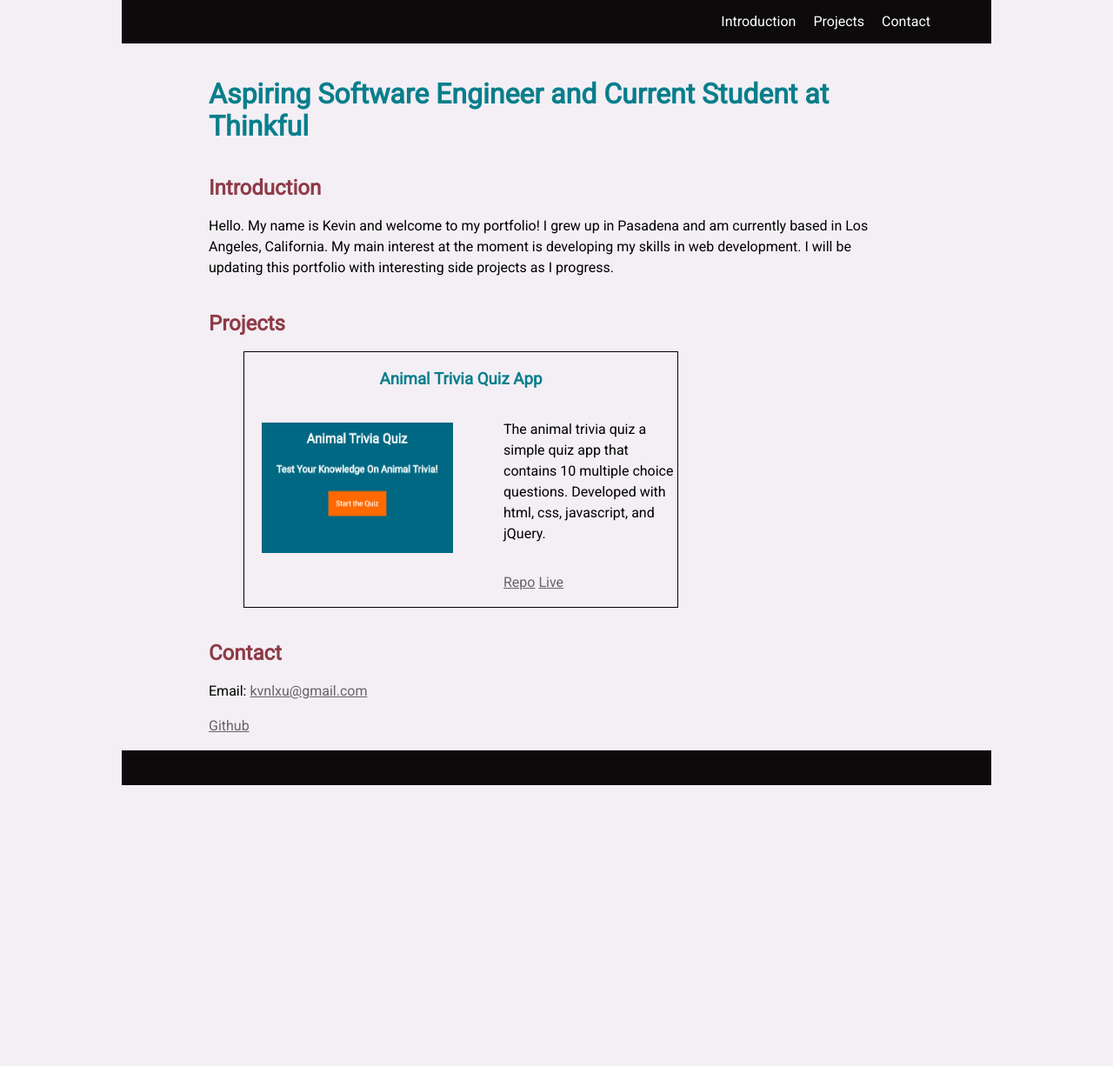
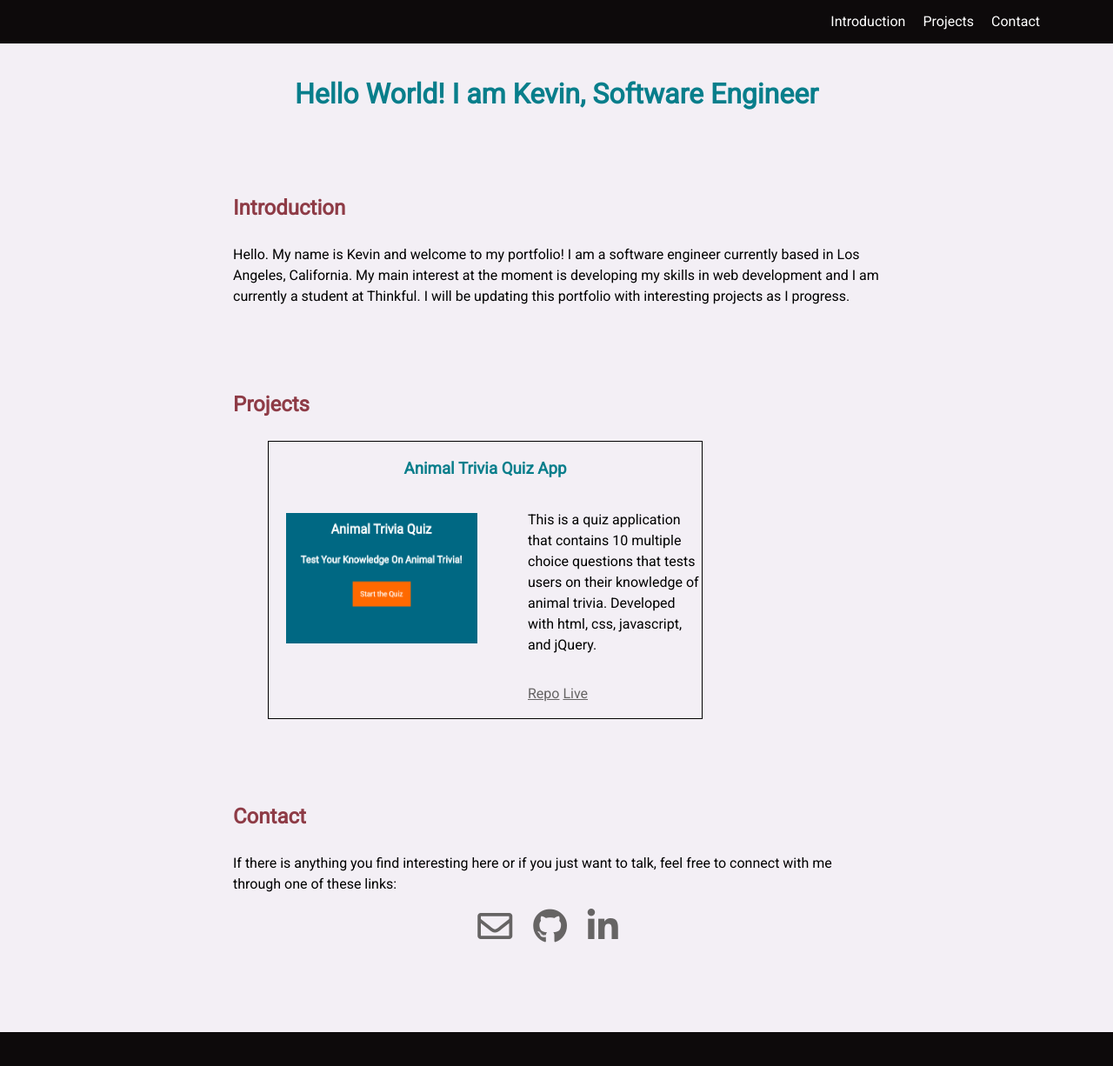
Before and after one commit to kvnlxu/portfolio, a plain HTML site: page index.html in a window 1280 px wide. Shown: the whole page at 87% size. Before the commit the page ends 903 px from the top, so only its background shows below. Drawn offline with nearby package versions, Linux system fonts and the light colour scheme.

Commit message:
added icons for contact

```diff
--- a/index.html
+++ b/index.html
@@ -6,11 +6,12 @@
     <title>Kevin Xu Portfolio</title>
     <link rel="stylesheet" href="https://cdnjs.cloudflare.com/ajax/libs/normalize/4.2.0/normalize.min.css">
     <link href="https://fonts.googleapis.com/css?family=Roboto" rel="stylesheet">
+    <link rel="stylesheet" href="https://use.fontawesome.com/releases/v5.8.1/css/all.css" integrity="sha384-50oBUHEmvpQ+1lW4y57PTFmhCaXp0ML5d60M1M7uH2+nqUivzIebhndOJK28anvf" crossorigin="anonymous">
     <link rel="stylesheet" href="main.css" />
 </head>
 <body>
     <div>
-    <nav class="navbar">
+    <nav class="navbar" role="navigation">
 		<ul class="menu">
 			<li><a href="#intro">Introduction</a></li>
 			<li><a href="#projects">Projects</a></li>
@@ -18,14 +19,15 @@
 		</ul>
     </nav>
 
-    <h1>Aspiring Software Engineer and Current Student at Thinkful</h1>
+    <h1>Hello World! I am Kevin, Software Engineer</h1>
 
     <section id="intro">
         <h2>Introduction</h2>
         <p>Hello. My name is Kevin and welcome to my portfolio!
-        I grew up in Pasadena and am currently based in Los Angeles, California.
-        My main interest at the moment is developing my skills in web development.
-        I will be updating this portfolio with interesting side projects as I progress.</p>
+        I am a software engineer currently based in Los Angeles, California.
+        My main interest at the moment is developing my skills in web development and
+        I am currently a student at Thinkful.
+        I will be updating this portfolio with interesting projects as I progress.</p>
     </section>
 
     <section id="projects">
@@ -34,7 +36,7 @@
             <li>
                 <h3>Animal Trivia Quiz App</h3>
                 <img src="animalTrivia.PNG" alt="Animal Trivia Quiz Thumbnail">
-                <p>The animal trivia quiz a simple quiz app that contains 10 multiple choice questions. Developed with html, css, javascript, and jQuery.</p>
+                <p>This is a quiz application that contains 10 multiple choice questions that tests users on their knowledge of animal trivia. Developed with html, css, javascript, and jQuery.</p>
                 <p><a href="https://github.com/kvnlxu/animal-trivia-quiz" target="_blank">Repo</a>
                     <a href="https://kvnlxu.github.io/animal-trivia-quiz/" target="_blank">Live</a>
                 </p>
@@ -44,8 +46,10 @@
 
     <section id="contact">
         <h2>Contact</h2>
-        <p>Email: <a href="mailto:kvnlxu@gmail.com">kvnlxu@gmail.com</a></p>
-        <p><a href="https://github.com/kvnlxu">Github</a></p>
+        <p>If there is anything you find interesting here or if you just want to talk, feel free to connect with me through one of these links:</p>
+        <p class="contact-icons"><a href="mailto:kvnlxu@gmail.com"><i class="far fa-envelope"></i></a>
+            <a href="https://github.com/kvnlxu"><i class="fab fa-github"></i></a>
+            <a href="https://www.linkedin.com/in/kevin-xu-367b49148/"><i class="fab fa-linkedin-in"></i></a></p>
     </section>
     <footer></footer>
 </body>
--- a/main.css
+++ b/main.css
@@ -5,8 +5,6 @@
 body {
   font-family: "Roboto", sans-serif;
   margin: 0;
-  /*padding: 0 10%;*/
-  max-width: 1000px;
   margin-left: auto;
   margin-right: auto;
   background-color: #F3EFF5;
@@ -21,14 +19,19 @@ footer {
 
 h1, #intro, #projects, #contact {
   padding: 0 10%;
+  margin-bottom: 100px;
+  margin-left: auto;
+  margin-right: auto;
 }
 
 h1 {
   color: #087E8B;
+  text-align: center;
 }
 
 h2 {
   color: #8E3B46;
+  margin-bottom: 30px;
 }
 
 .navbar{
@@ -121,3 +124,12 @@ a {
 a:hover {
   color: #979797;
 }
+
+#contact i {
+  font-size: 40px;
+  margin-right: 20px;
+}
+
+.contact-icons {
+  text-align: center;
+}
```
